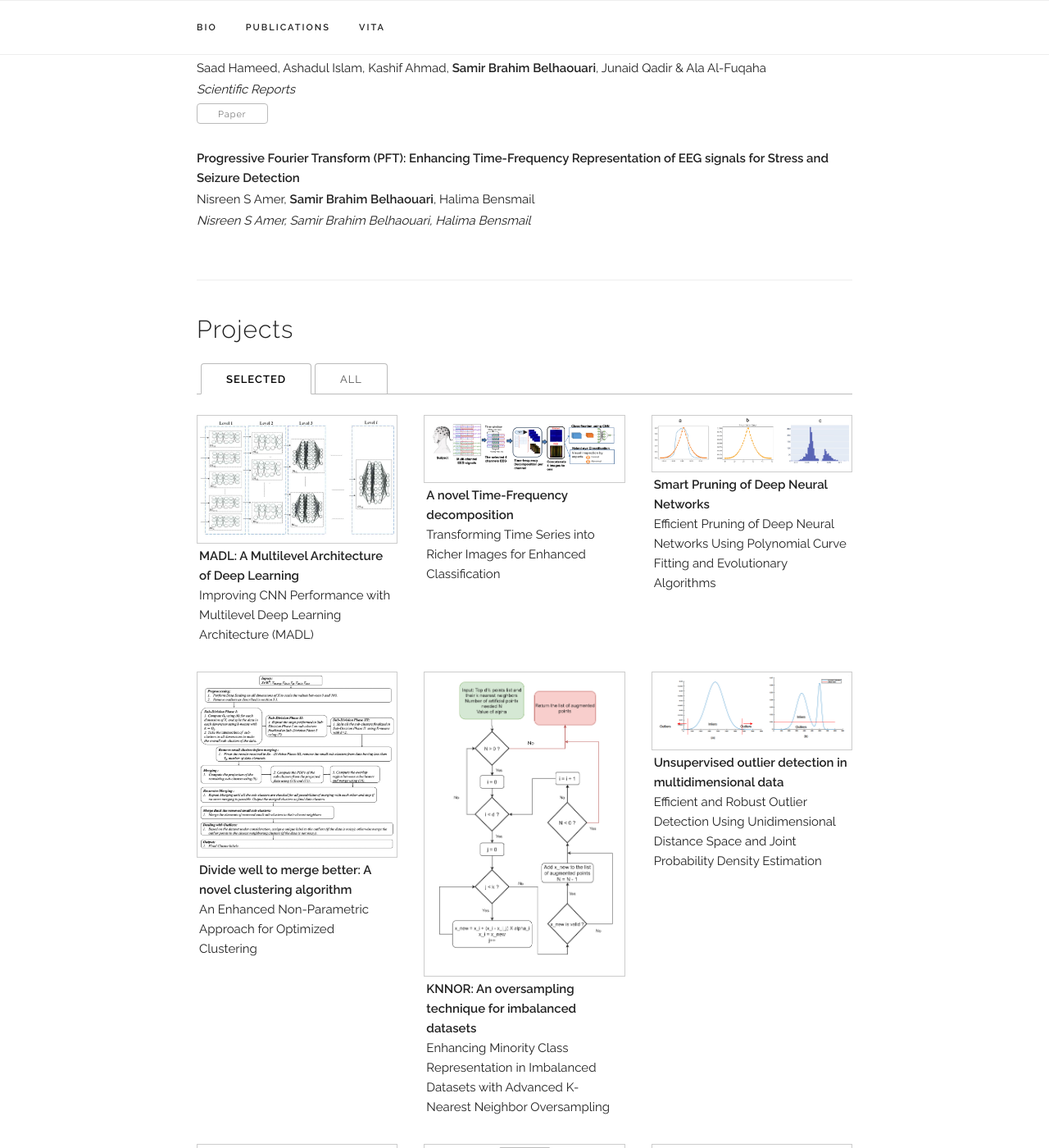
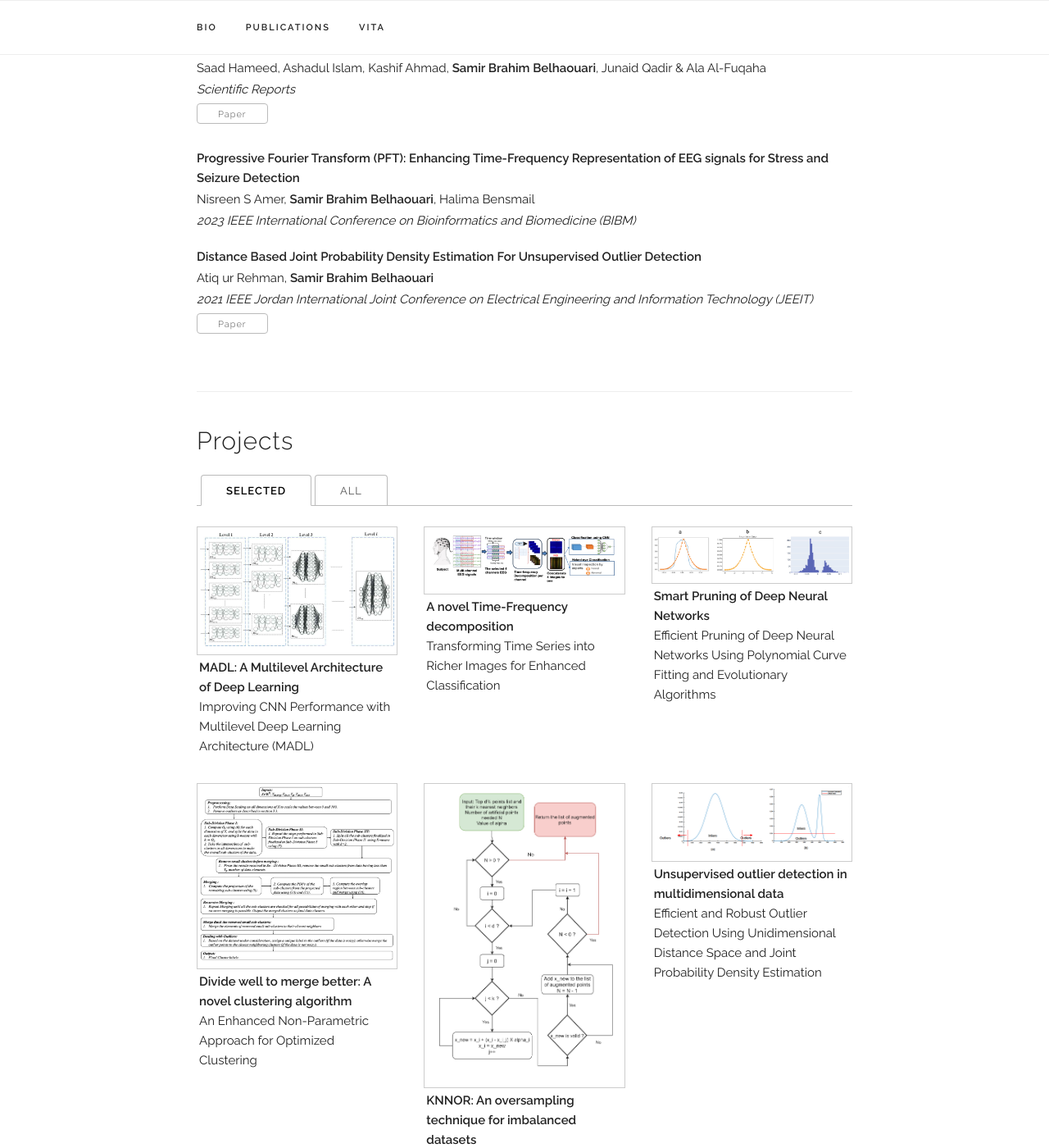
Before and after one commit to sbelhaouari/sbelhaouari.github.io, a Jekyll site: the page built from index.html, in a window 1280 px wide and 1400 px high, scrolled down 2170 px. Shown: the whole window at 82% size. Built offline with Jekyll 4.4.1, drawn with Linux system fonts in a browser that asks for light colours; some web fonts are replaced; some of the changed text lies outside the part shown.

Commit message:
one project

```diff
--- a/_data/publications.yaml
+++ b/_data/publications.yaml
@@ -67,15 +67,15 @@
 
   - title: "Progressive Fourier Transform (PFT): Enhancing Time-Frequency Representation of EEG signals for Stress and Seizure Detection"
     authors: "Nisreen S Amer, <b>Samir Brahim Belhaouari</b>, Halima Bensmail"
-    venue: "Nisreen S Amer, Samir Brahim Belhaouari, Halima Bensmail"
+    venue: "2023 IEEE International Conference on Bioinformatics and Biomedicine (BIBM)"
     selected: y
 
-  - title: "Me, My Echo Chamber, and I: Introspection on Social Media Polarization"
-    authors: "Nabeel Gillani, Ann Yuan, <b>Martin Saveski</b>, Soroush Vosoughi, Deb Roy"
-    venue: "WWW'18: International Conference on the World Wide Web. 2018. <b>(Honarable mention)</b>"
-    paper_pdf: "/assets/publications/2018_social_mirror/paper.pdf"
-    video: "https://drive.google.com/file/d/0B9-P1m1JkZA7UTRuMUFWcTNueXM/view"
-    selected: n
+  - title: "Distance Based Joint Probability Density Estimation For Unsupervised Outlier Detection"
+    authors: "Atiq ur Rehman, <b>Samir Brahim Belhaouari</b>"
+    venue: "2021 IEEE Jordan International Joint Conference on Electrical Engineering and Information Technology (JEEIT)"
+    paper_pdf: "/assets/publications/2021/DBJp2021.pdf"
+    # video: "https://drive.google.com/file/d/0B9-P1m1JkZA7UTRuMUFWcTNueXM/view"
+    selected: y
 
   - title: "Detecting Network Effects: Randomizing Over Randomized Experiments"
     authors: "<b>Martin Saveski<sup>‡</sup></b>, Jean Pouget-Abadie<sup>‡</sup>, Guillaume Saint-Jacques, Weitao Duan, Souvik Ghosh, Ya Xu, Edo Airoldi"
--- /dev/null
+++ b/_projects/2021_DBJP.md
@@ -0,0 +1,25 @@
+---
+layout: project
+title: "Distance Based Joint Probability Density Estimation for Unsupervised Outlier Detection"
+subtitle: "Advantages and Evaluation of the Proposed JPDE-DM Approach for Outlier Detection"
+---
+<script src="https://cdn.mathjax.org/mathjax/latest/MathJax.js?config=TeX-AMS-MML_HTMLorMML" type="text/javascript"></script>
+
+**Abstract.**
+Outlier detection is a crucial preprocessing step in data mining and is highly significant for Machine Learning (ML) algorithms. If a ML model is trained without removing outliers, the outliers can adversely affect the prediction accuracy, leading to potentially misleading results. Recognizing the importance of outlier detection, this paper proposes an unsupervised outlier detection mechanism based on Joint Probability Density Estimation (JPDE) integrated with a Distance Measure (DM). The proposed approach leverages a single-dimensional distance vector to identify outliers, making it suitable for high-dimensional datasets with low computational complexity. Additionally, the paper presents and evaluates three different JPDE-DM-based methods using complex benchmark synthetic datasets.
+
+
+**Illustration of the proposed experimental design.** <br/>
+{%
+	include image_with_caption.html
+	url="/assets/projects/2021_DBJP/dbjp_img.png"
+	width="100%"
+%}
+<!-- **(A)** Graph of all units and the connections between them; the dashed circles represent (equally-sized) clusters. <br/>
+**(B)** Assigning clusters to treatment arms: completely randomized (CR) and cluster-based randomized assignment (CBR). <br/>
+**(C)** Assigning units to treatment buckets---treatment and control---using the corresponding strategy. <br/>
+**(D)** Computing the treatment effect within each treatment arm: $$\hat \mu_{cr}$$ and $$\hat \mu_{cbr}$$, and variance: $$\hat \sigma^2_{cr}$$ and $$\hat \sigma^2_{cbr}$$. <br/>
+**(E)** Computing the difference of the estimates from each treatment arm: $$\Delta = \hat \mu_{cr} - \hat \mu_{cbr}$$, and the total variance: $$\hat \sigma^2 = \hat \sigma^2_{cr} + \hat \sigma^2_{cbr}$$. <br/> -->
+
+<!-- **Short video describing the work. Recorded for KDD'17.** <br/>
+<iframe width="560" height="315" src="https://www.youtube.com/embed/E3yiKJCgLE4" frameborder="0" allowfullscreen></iframe> -->
```
Also changed, not shown: _data/projects.yaml (+3 -10 lines), assets/projects/2021_DBJP/dbjp_img.png (added), 1 other file.
